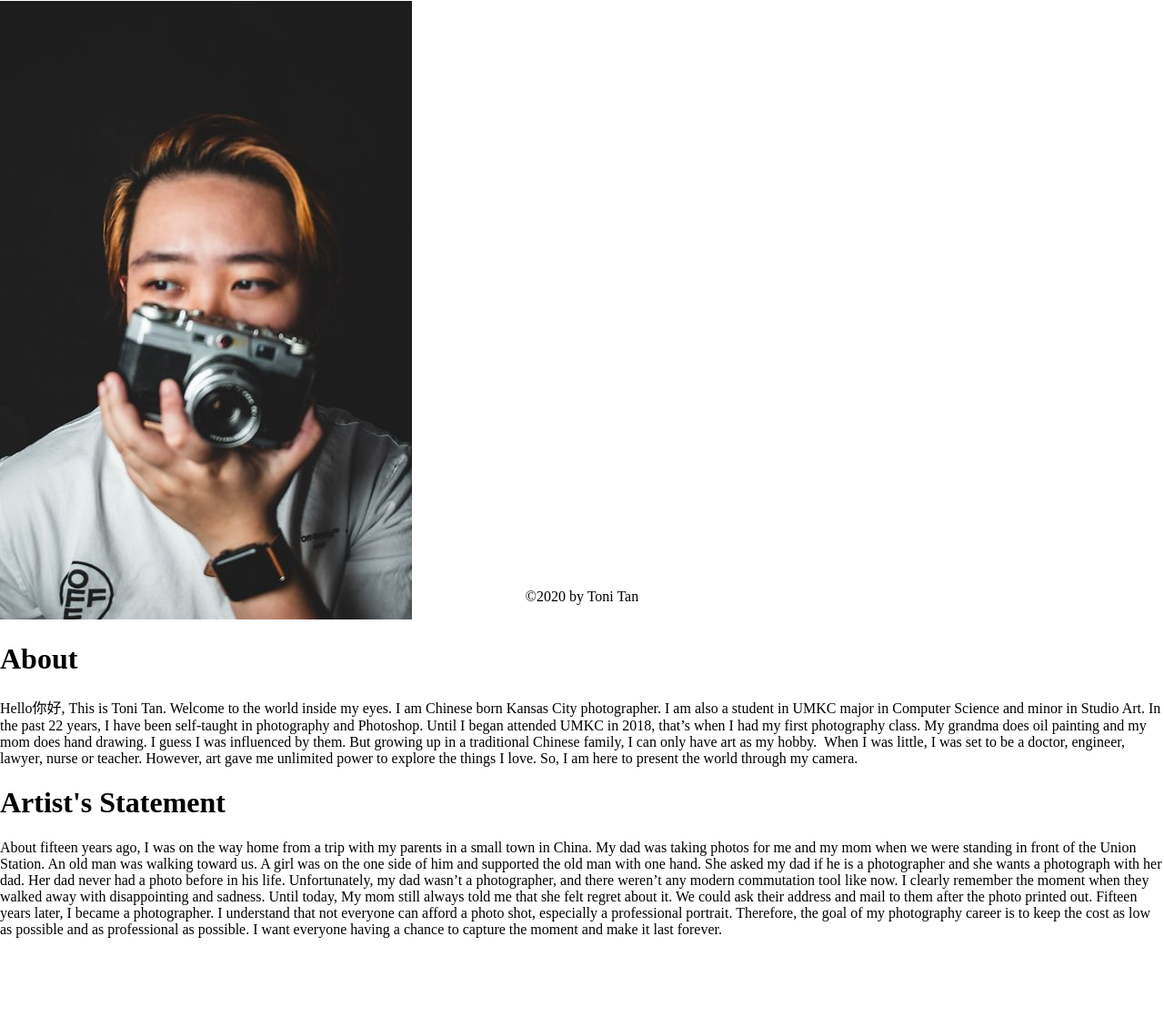
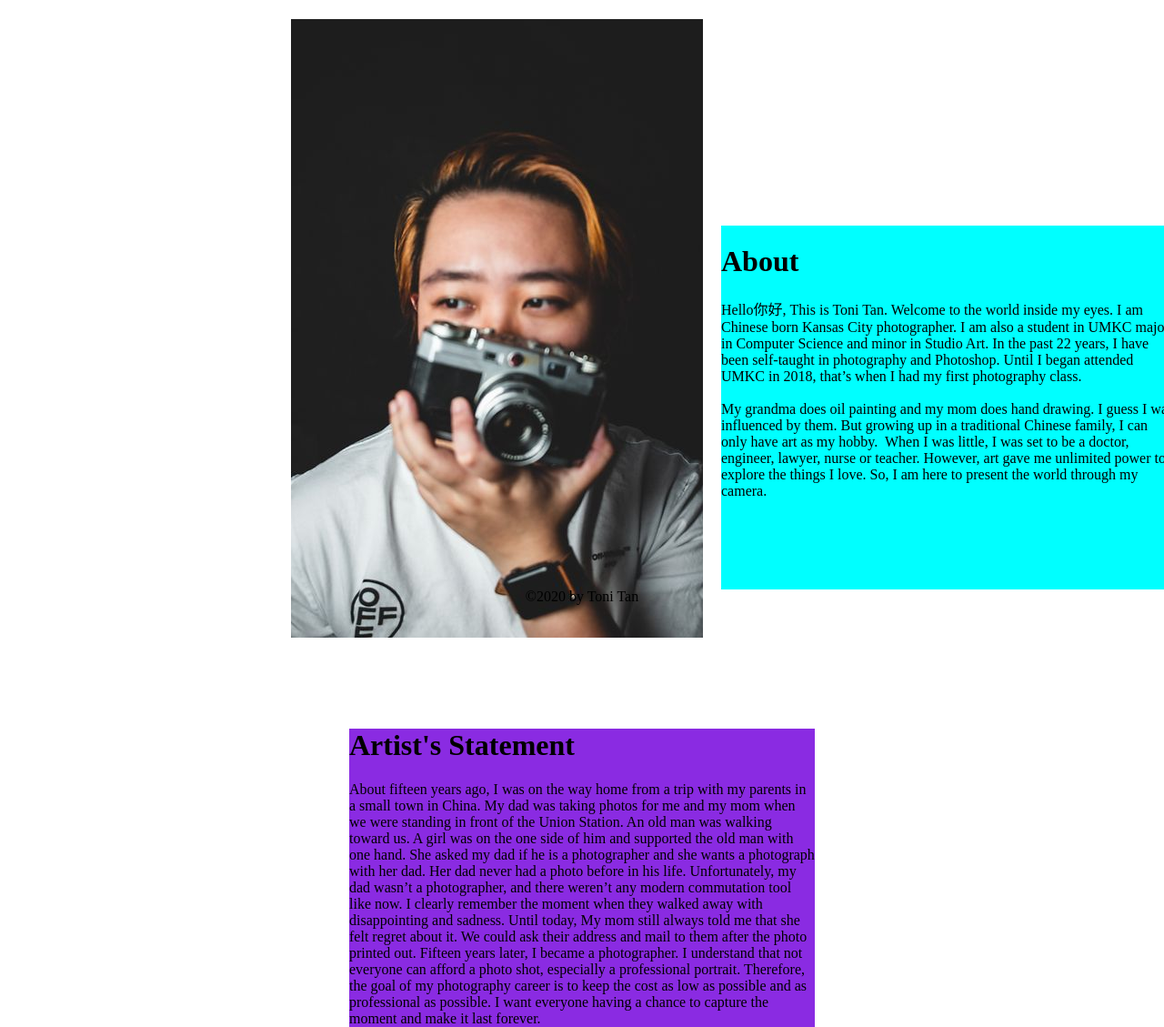
Before and after one commit to TN21/ToniTanPhotography, a plain HTML site: page about.html in a window 1280 px wide. Shown: the part 99-1228 px from the top of the page at 91% size. Before the commit the page ends 1130 px from the top, so only its background shows below. Drawn offline with Linux system fonts and the light colour scheme.

Commit message:
about page

```diff
--- a/about.html
+++ b/about.html
@@ -2,7 +2,8 @@
 <html>
 	<head>
         <title>Toni Tan Photography</title>
-		<link rel="stylesheet" type="text/css" href="stylesheet.css">
+        <link rel="stylesheet" type="text/css" href="stylesheet.css">
+
 	</head>
 
     <body>
@@ -18,7 +19,7 @@
                 <div class="navbar">
                         <a href="index.html" style="text-decoration:none; color: inherit;">Home</a>
                             <div class="dropdown">
-                                <button class="dropbtn">Dropdown
+                                <button class="dropbtn">Photography
                                     <i class="fa fa-caret-down" aria-hidden="true"></i>
                                 </button>
                                 <div class="dropdown-content">
@@ -33,10 +34,8 @@
 
         </div>
 
-        <div id="aboutImage">
-
-            <img src="/image/aboutImage.jpg" alt="aboutImage">
-        </div>
+        <div id="selfie">
+            <img id="selfiePhoto" src="image/aboutImage.jpg" alt="aboutPageSelfie">
 
 
         <div id="aboutMe">
@@ -45,11 +44,14 @@
                         I am also a student in UMKC major in Computer Science and minor in Studio Art.
                         In the past 22 years, I have been self-taught in photography and Photoshop.
                         Until I began attended UMKC in 2018, that’s when I had my first photography class.
-
+                        <br>
+                        <br>
                         My grandma does oil painting and my mom does hand drawing. I guess I was influenced by them.
                         But growing up in a traditional Chinese family, I can only have art as my hobby.
                         When I was little, I was set to be a doctor, engineer, lawyer, nurse or teacher. However, art gave me unlimited power to explore the things I love.
                         So, I am here to present the world through my camera. </p>
+        </div>
+
         </div>
 
         <div id="artistStatement">
--- a/stylesheet.css
+++ b/stylesheet.css
@@ -1,10 +1,11 @@
+
+/* main page */
+
 .title{
     float: left;
     background-color: white;
     padding: 15px 0px 0px 100px ;
     position: static;
-    text-decoration: none;
-
 
 }
 
@@ -123,3 +124,46 @@ body { width:100%; height:100%; margin:0; padding:0; }
 .dropdown:hover .dropdown-content {
   display: block;
 }
+
+/*about page */
+
+#selfie{
+  background-color: aqua;
+  height: 680px;
+  width:  453px;
+  display: flex;
+  margin-left: 25%;
+  margin-top: 20px;
+}
+
+
+#selfiePhoto{
+  height: 680px;
+  width:  453px;
+  flex:   50%;
+}
+
+
+#aboutMe{
+  background-color: aqua;
+  height: 400px;
+  width: 600px;
+  float: right;
+  flex: 50%;
+  margin-left: 20px;
+  margin-top: 50%;
+}
+
+
+#aboutMe P{
+  width: 500px;
+
+}
+
+#artistStatement{
+  background-color: blueviolet;
+  width: 40%;
+  margin-left: 30%;
+  margin-top: 100px;
+
+}
```
Also changed, not shown: index.html (+1 -1 lines), 1 other file.
